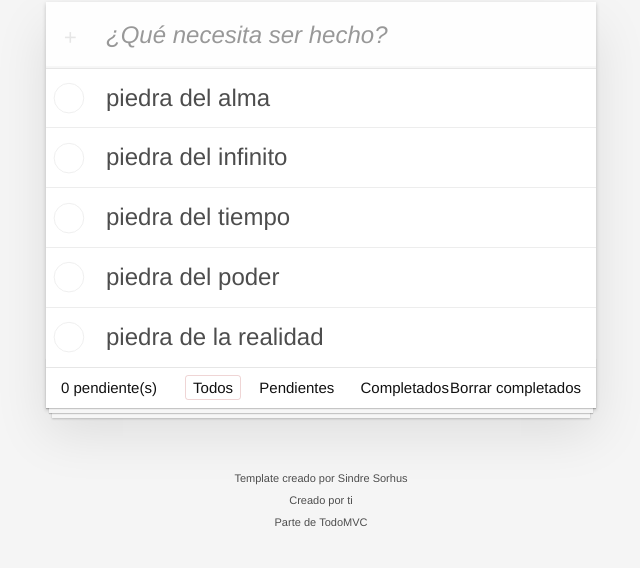
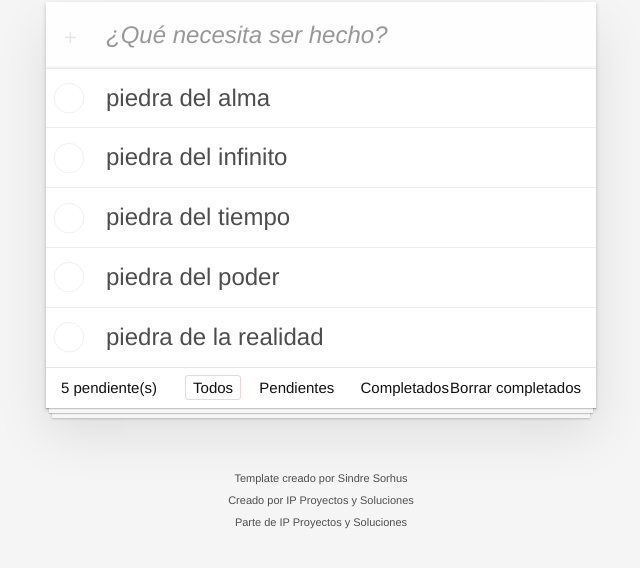
Before and after one commit to ipproyectosysoluciones/todoApp, a website built with Vite: page index.html in a window 1280 px wide. Shown: the part 128-696 px from the top of the page, without its empty margins (319-959 px from the left). Built offline with nearby package versions, Linux system fonts and the light colour scheme.

Commit message:
Mostrar cantidad de TODOS pendientes

```diff
--- a/src/store/todo.store.js
+++ b/src/store/todo.store.js
@@ -45,7 +45,7 @@ const saveStateToLocalStorage = () => {
  * Función para obtener los 'Todo'
  * @param { String } filter
 */
-const getTodo = ( filter = Filters.All ) => {
+const getTodos = ( filter = Filters.All ) => {
   switch ( filter ) {
     case Filters.All:
       return [ ...state.todos ];
@@ -57,7 +57,7 @@ const getTodo = ( filter = Filters.All ) => {
       return state.todos.filter( todo => !todo.done );
 
       default:
-      throw new Error( `Option ${ filter } is not valid` );
+      throw new Error( `Option ${ filter } is not valid.` );
   }
 };
 
@@ -129,7 +129,7 @@ export default {
   deleteCompleted,
   deleteTodo,
   getCurrentFilters,
-  getTodo,
+  getTodos,
   initStore,
   loadStore,
   setFilters,
--- a/src/todos/app.html
+++ b/src/todos/app.html
@@ -55,6 +55,6 @@
 <footer class="info">
   <p>Template creado por <a href="http://sindresorhus.com">Sindre Sorhus</a></p>
   <!-- Change this out with your name and url ↓ -->
-  <p>Creado por <a href="http://todomvc.com">ti</a></p>
-  <p>Parte de <a href="http://todomvc.com">TodoMVC</a></p>
+  <p>Creado por <a href="https://ipproyectosysoluciones.com.co">IP Proyectos y Soluciones</a></p>
+  <p>Parte de <a href="https://ipproyectosysoluciones.com.co">IP Proyectos y Soluciones</a></p>
 </footer>
--- a/src/todos/app.js
+++ b/src/todos/app.js
@@ -1,12 +1,13 @@
 import html from "./app.html?raw";
 import todoStore, { Filters } from '../store/todo.store';
-import { renderTodos } from './use-cases';
+import { renderTodos, renderPending } from './use-cases';
 
 const ElementIDs = {
   ClearCompletedButton: '.clear-completed',
   TodoList: '.todo-list',
   NewTodoInput: '#new-todo-input',
   TodoFilters: '.filtro',
+  PendingCountLabel: '#pending-count',
 };
 
 /**
@@ -16,8 +17,16 @@ const ElementIDs = {
 export const App = ( elementId ) => {
 
   const displayTodos = () => {
-    const todos = todoStore.getTodo( todoStore.getCurrentFilters() );
+    const todos = todoStore.getTodos( todoStore.getCurrentFilters() );
     renderTodos( ElementIDs.TodoList, todos );
+    updatePendingCount();
+  };
+
+  /**
+   * Actualiza los 'Pending'
+   */
+  const updatePendingCount = () => {
+    renderPending( ElementIDs.PendingCountLabel );
   };
 
   // Cunado la APP se llama
--- a/src/todos/use-cases/index.js
+++ b/src/todos/use-cases/index.js
@@ -1,2 +1,3 @@
 export { createTodoHTML } from './create-todo-html';
 export { renderTodos } from './render-todos';
+export { renderPending } from './render-pending';
--- /dev/null
+++ b/src/todos/use-cases/render-pending.js
@@ -0,0 +1,16 @@
+import todoStore, { Filters } from "../../store/todo.store";
+
+let element
+/**
+ *
+ * @param { String } elementId
+ */
+export const renderPending = ( elementId ) => {
+  if ( !element )
+    element = document.querySelector( elementId );
+
+  if ( !element )
+    throw new Error( `Element ${ elementId } not found.` );
+
+  element.innerHTML = todoStore.getTodos( Filters.Pending ).length;
+};
```
